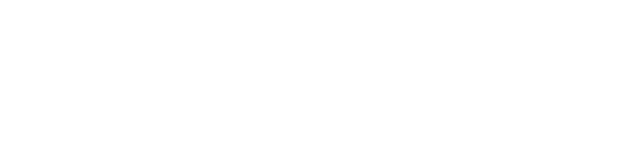
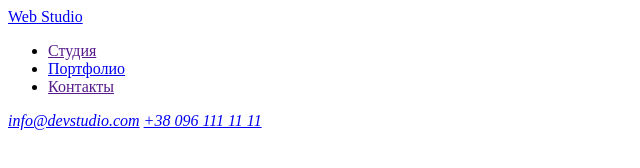
Before and after one commit to ionblak/goit-markup-hw-02, a plain HTML site: page portfolio.html in a window 1280 px wide. Shown: the whole page, without its empty margins (0-640 px from the left). Drawn offline with Linux system fonts and the light colour scheme.

Commit message:
добавил хедер портфолио

```diff
--- a/portfolio.html
+++ b/portfolio.html
@@ -5,5 +5,23 @@
     <meta name="viewport" content="width=device-width, initial-scale=1.0" />
     <title>Потфолио</title>
   </head>
-  <body></body>
+  <body>
+    <!--Шапка страницы-->
+    <header>
+      <nav>
+        <a href="./index.html">Web Studio</a>
+        <ul>
+          <li><a href="">Студия</a></li>
+          <li>
+            <a href="./portfolio.html" target="_blank">Портфолио</a>
+          </li>
+          <li><a href="">Контакты</a></li>
+        </ul>
+      </nav>
+      <address>
+        <a href="mailto:info@devstudio.com">info@devstudio.com</a>
+        <a href="tel:+380961111111">+38 096 111 11 11</a>
+      </address>
+    </header>
+  </body>
 </html>
```
Also changed, not shown: index.html (+3 -1 lines).
